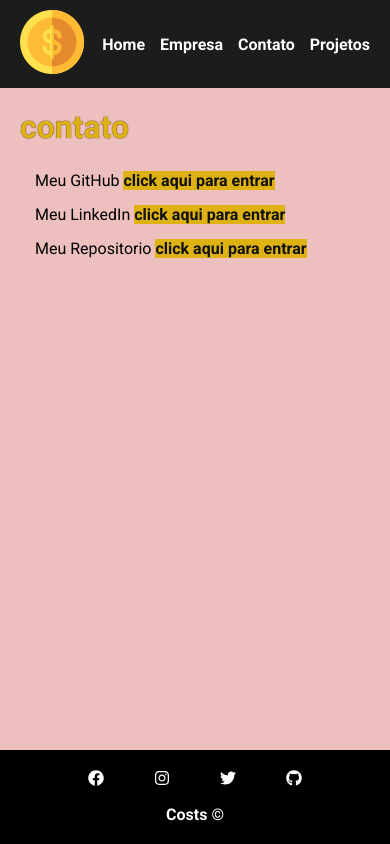
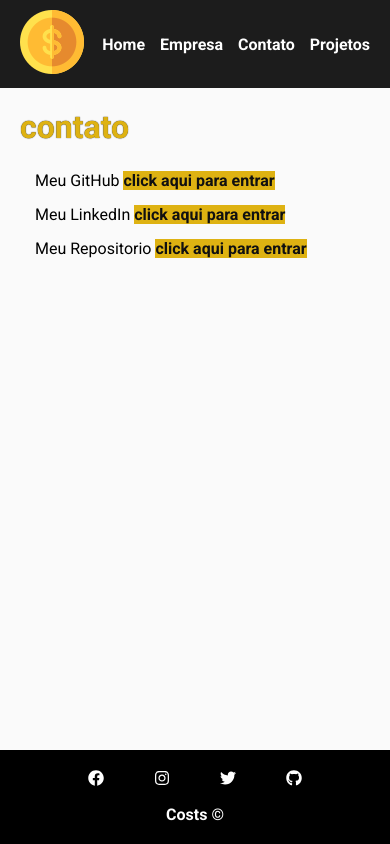
Before and after one commit to DanielSantosDevWeb/projeto-costs, a React (Create React App) app: page /contato in a window 390 px wide. Built offline with nearby package versions, Linux system fonts and the light colour scheme.

Commit message:
atualizando responsividade mobile

```diff
--- a/src/components/layout/Container.module.css
+++ b/src/components/layout/Container.module.css
@@ -6,7 +6,7 @@
   justify-content: space-between;
   width: 100%;
   height: 100%;
-  background-color: rgb(238, 191, 191);
+  background-color: rgb(250, 250, 250);
 }
 
 .start {
```
